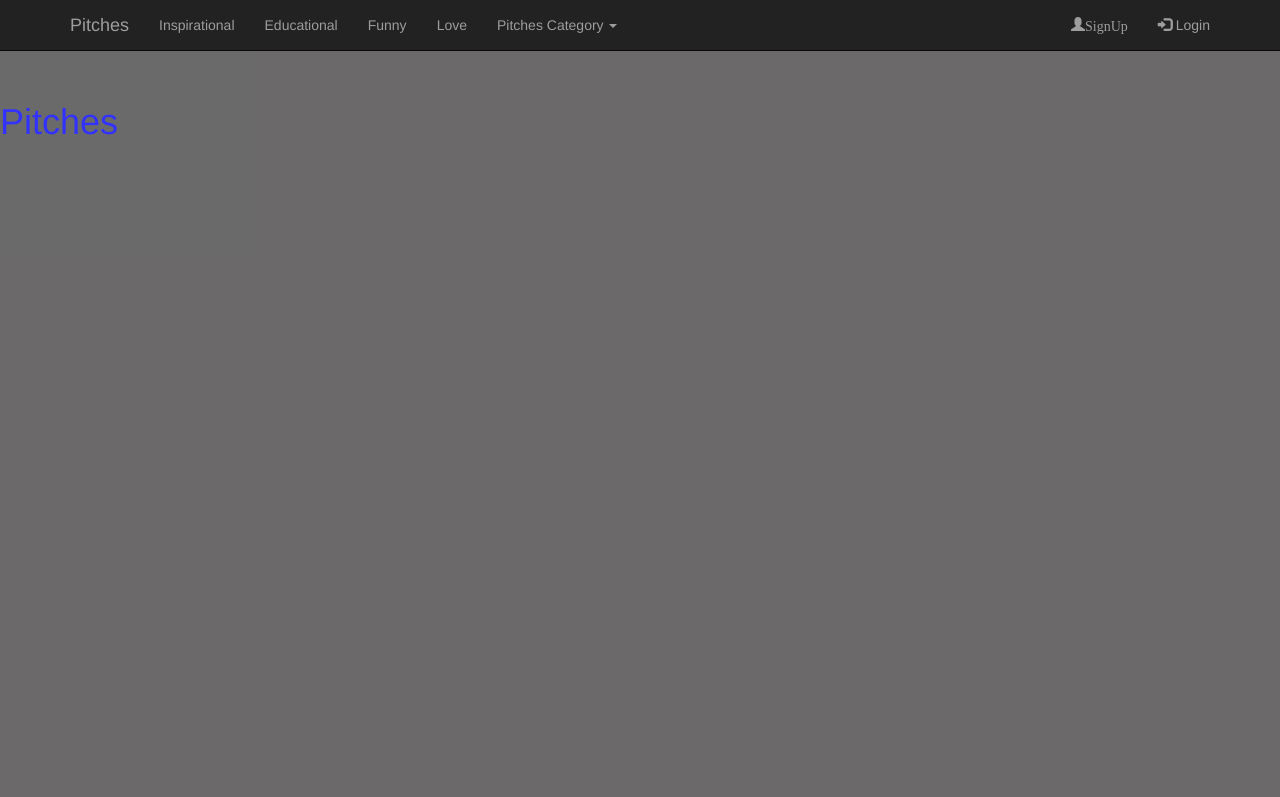
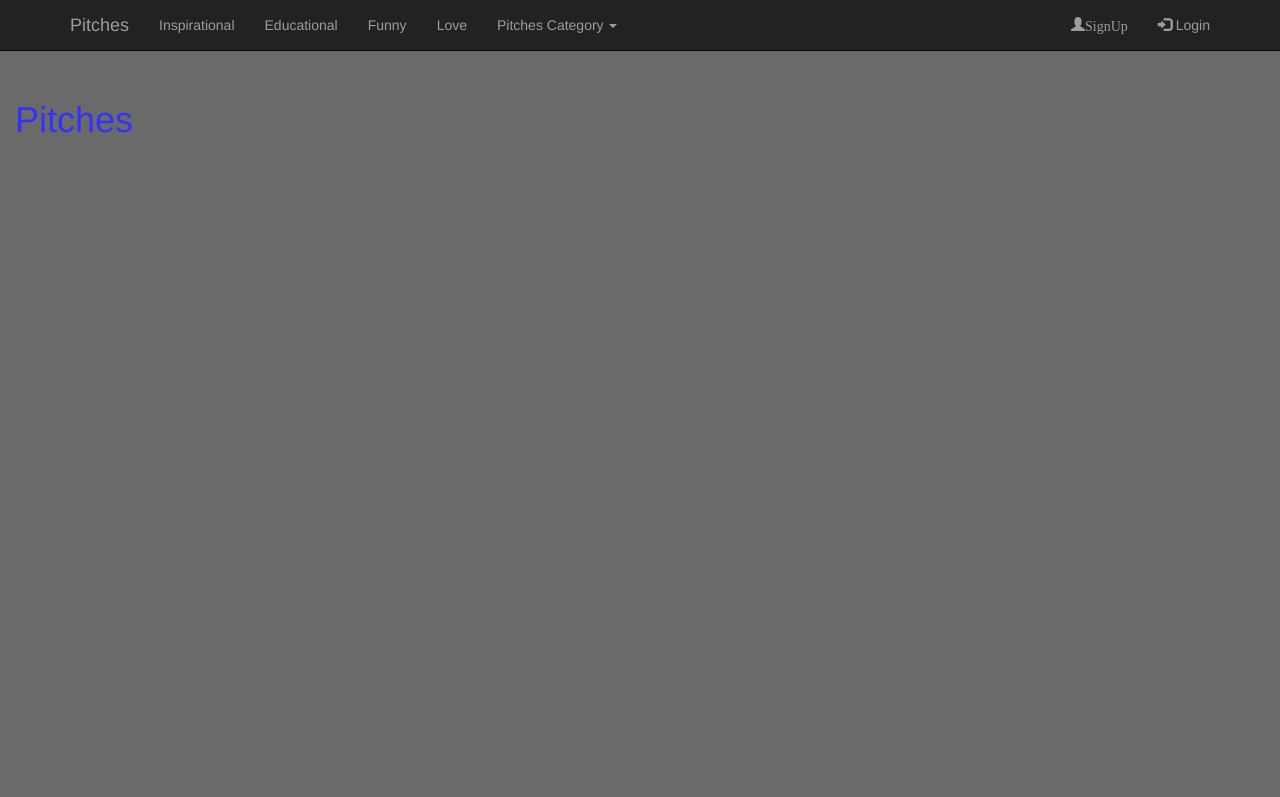
Before and after one commit to catherinekimani/pitches, a Flask app: page / in a window 1280 px wide. Shown: the top 797 px of the page. After the commit the page ends 133 px from the top, so only its background shows below. Run offline with Flask 2, Linux system fonts and the light colour scheme; some libraries are stand-ins or nearby versions.

Commit message:
Style: Add slight changes,remove image file

```diff
--- a/app/static/CSS/index.css
+++ b/app/static/CSS/index.css
@@ -2,7 +2,7 @@ h1{
     color: blue;
     margin-top: 8%;
 }
-.container1{
+.container-fluid{
     background-color: rgba(10, 8, 8, 0.753);
     height: 100vh;
     overflow: hidden;
--- a/app/templates/index.html
+++ b/app/templates/index.html
@@ -5,9 +5,9 @@
     <link rel="stylesheet" href="{{url_for('static',filename='CSS/index.css')}}">
 {% endblock %}
 {% block content %}
-<div class="container1">
+<div class="container-fluid">
 <h1>Pitches</h1>
 </div>
-<img src="{{ url_for('static', filename = '/images/pitches.jpg')}}" alt="image">
+
 
 {% endblock %}
```
